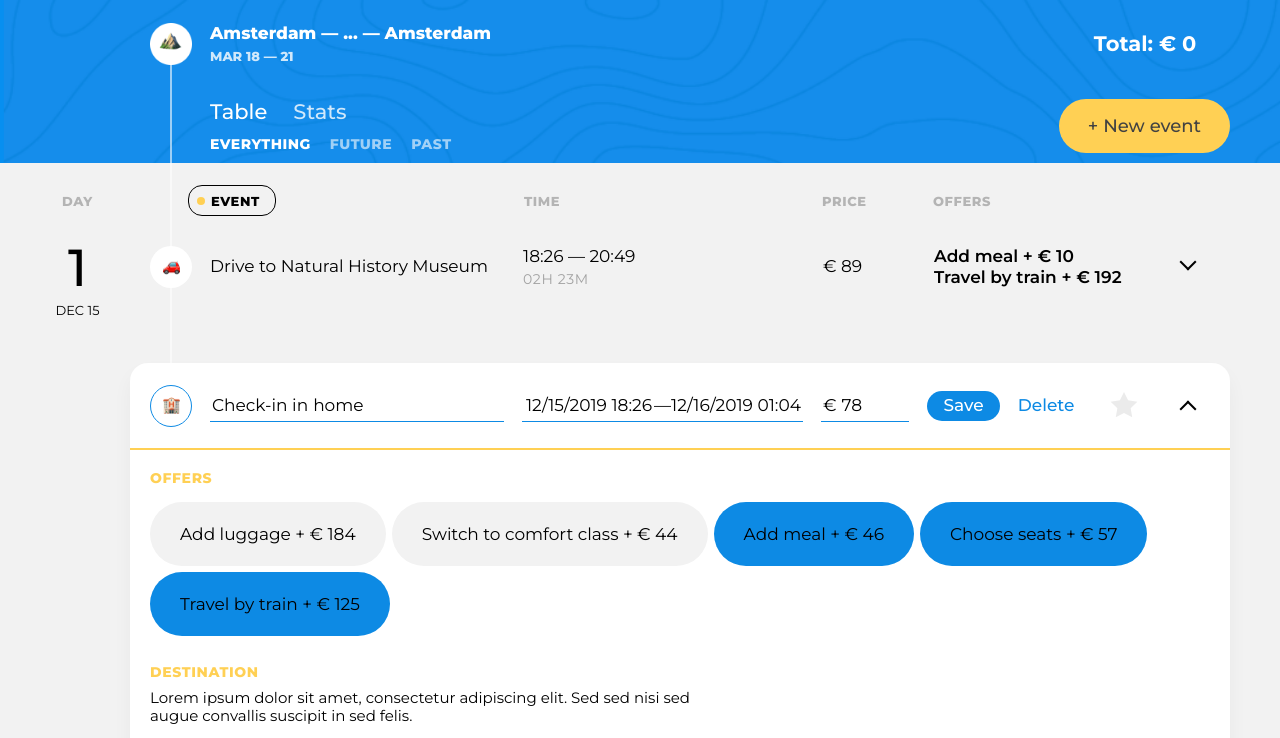
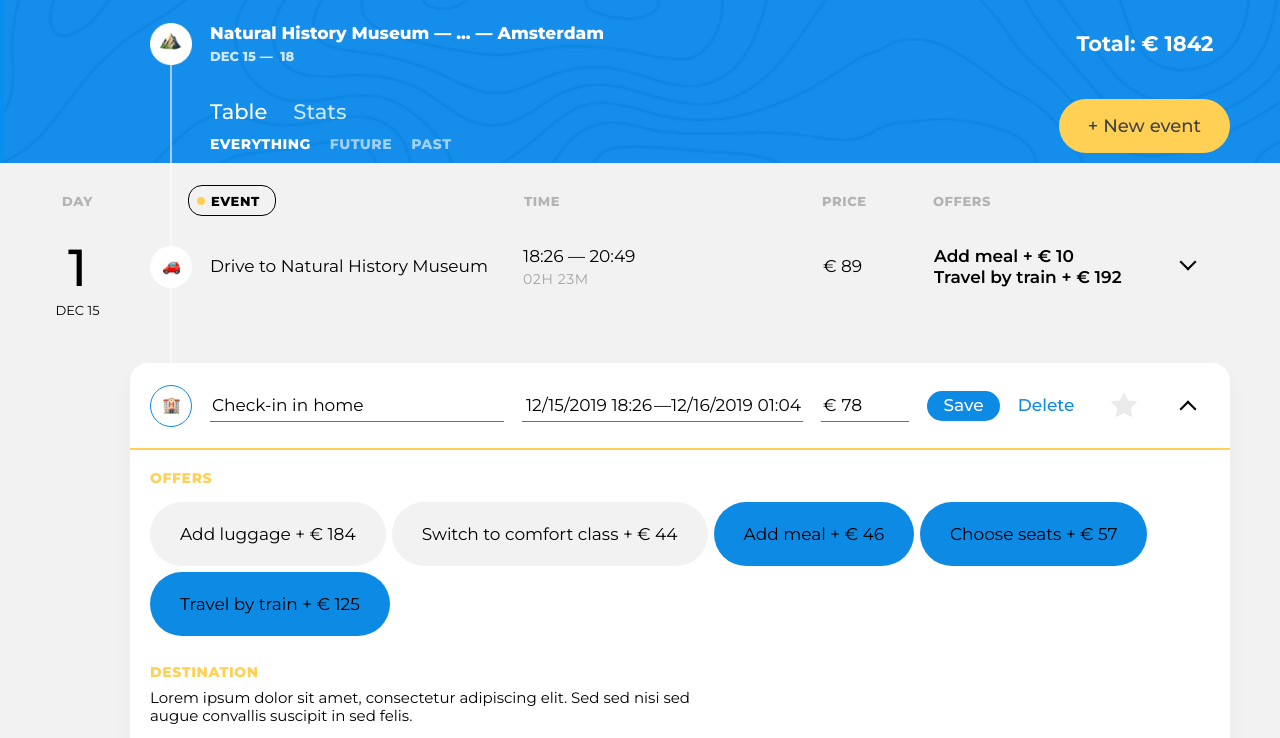
Before and after one commit to yuvasilev/435259-big-trip-10, a website built with webpack: page public/index.html in a window 1280 px wide. Shown: the top 738 px of the page. Built offline with nearby package versions, Linux system fonts and the light colour scheme; grey boxes are pictures that could not be loaded.

Commit message:
7. Личный проект: шаблонизируй это

```diff
--- a/public/index.html
+++ b/public/index.html
@@ -18,10 +18,6 @@
         <div class="trip-main">
           <section class="trip-main__trip-info  trip-info">
             <!-- Маршрут -->
-
-            <p class="trip-info__cost">
-              Total: &euro;&nbsp;<span class="trip-info__cost-value">0</span>
-            </p>
           </section>
 
           <div class="trip-main__trip-controls  trip-controls">
--- a/src/components/filters.js
+++ b/src/components/filters.js
@@ -1,19 +1,17 @@
-export const createFiltersTemplate = () =>
-  `<form class="trip-filters" action="#" method="get">
-    <div class="trip-filters__filter">
-      <input id="filter-everything" class="trip-filters__filter-input  visually-hidden" type="radio" name="trip-filter" value="everything" checked>
-      <label class="trip-filters__filter-label" for="filter-everything">Everything</label>
-    </div>
+export const createFiltersTemplate = (filters) => {
+  const getFiltersMarkup = () =>
+    filters.map((filter, index) =>
+      `<div class="trip-filters__filter">
+        <input id="filter-${filter.type}" class="trip-filters__filter-input  visually-hidden" type="radio" name="trip-filter" value="${filter.type}" ${index === 0 ? `checked` : ``}>
+        <label class="trip-filters__filter-label" for="filter-${filter.type}">${filter.label}</label>
+      </div>`
+    ).join(``);
 
-    <div class="trip-filters__filter">
-      <input id="filter-future" class="trip-filters__filter-input  visually-hidden" type="radio" name="trip-filter" value="future">
-      <label class="trip-filters__filter-label" for="filter-future">Future</label>
-    </div>
+  return (
+    `<form class="trip-filters" action="#" method="get">
+      ${getFiltersMarkup()}
 
-    <div class="trip-filters__filter">
-      <input id="filter-past" class="trip-filters__filter-input  visually-hidden" type="radio" name="trip-filter" value="past">
-      <label class="trip-filters__filter-label" for="filter-past">Past</label>
-    </div>
-
-    <button class="visually-hidden" type="submit">Accept filter</button>
-  </form>`;
+      <button class="visually-hidden" type="submit">Accept filter</button>
+    </form>`
+  );
+};
--- a/src/components/route.js
+++ b/src/components/route.js
@@ -1,6 +1,26 @@
-export const createRouteTemplate = () =>
-  `<div class="trip-info__main">
-      <h1 class="trip-info__title">Amsterdam &mdash; ... &mdash; Amsterdam</h1>
+import {Months} from '../const';
 
-      <p class="trip-info__dates">Mar 18&nbsp;&mdash;&nbsp;21</p>
-    </div>`;
+export const createRouteTemplate = (days) => {
+  const getFirstDestination = () => days[0].events[0].destination;
+  const getLastDestination = () => {
+    const daysLastIndex = days.length - 1;
+    return days[daysLastIndex].events[days[daysLastIndex].events.length - 1].destination;
+  };
+
+  const getDatesString = () => {
+    const firstDateMonth = Months[days[0].date.getMonth()];
+    const firstDateDay = days[0].date.getDate();
+    const lastDateMonth = Months[days[days.length - 1].date.getMonth()];
+    const lastDateDay = days[days.length - 1].date.getDate();
+
+    return `${firstDateMonth} ${firstDateDay}&nbsp;&mdash;&nbsp;${lastDateMonth !== firstDateMonth ? lastDateMonth : ``} ${lastDateDay}`;
+  };
+
+  return (
+    `<div class="trip-info__main">
+      <h1 class="trip-info__title">${getFirstDestination()} &mdash; ... &mdash; ${getLastDestination()}</h1>
+
+      <p class="trip-info__dates">${getDatesString()}</p>
+    </div>`
+  );
+};
--- /dev/null
+++ b/src/components/trip-cost.js
@@ -0,0 +1,20 @@
+export const createTripCostTemplate = (days) => {
+
+  const getTripCost = () => days.reduce((accumulatorDays, currentValueDays) => {
+
+    if (typeof accumulatorDays !== `number`) {
+      accumulatorDays = accumulatorDays.events.reduce((accumulator, currentValue) =>
+        (typeof accumulator === `number` ? accumulator : accumulator.price) + currentValue.price);
+    }
+
+    return accumulatorDays + currentValueDays.events.reduce((accumulator, currentValue) =>
+      (typeof accumulator === `number` ? accumulator : accumulator.price) + currentValue.price);
+
+  });
+
+  return (
+    `<p class="trip-info__cost">
+      Total: &euro;&nbsp;<span class="trip-info__cost-value">${getTripCost()}</span>
+    </p>`
+  );
+};
--- a/src/components/trip-edit.js
+++ b/src/components/trip-edit.js
@@ -4,7 +4,7 @@ export const createTripEditEventTemplate = (point) => {
   const getCitiesOptions = () =>
     Cities.map((city) => `<option value="${city}"></option>`);
 
-  const getFormattedDate = (date) => `${date.toLocaleDateString().replace(/\./gi, '/')}`;
+  const getFormattedDate = (date) => `${date.toLocaleDateString().replace(/\./gi, `/`)}`;
 
   const getFormattedTime = (date) =>
     `${date.getHours() < 10
@@ -14,8 +14,8 @@ export const createTripEditEventTemplate = (point) => {
   const getOffersMarkup = (offers) =>
     offers.map((offer) => (
       `<div class="event__offer-selector">
-        <input class="event__offer-checkbox  visually-hidden" id="event-offer-luggage-1" type="checkbox" name="event-offer-luggage" ${offer.active ? `checked` : ``}>
-        <label class="event__offer-label" for="event-offer-luggage-1">
+        <input class="event__offer-checkbox  visually-hidden" id="event-offer-${offer.type}-1" type="checkbox" name="event-offer-${offer.type}" ${offer.active ? `checked` : ``}>
+        <label class="event__offer-label" for="event-offer-${offer.type}-1">
           <span class="event__offer-title">${offer.title}</span>
           &plus;
           &euro;&nbsp;<span class="event__offer-price">${offer.price}</span>
@@ -89,7 +89,7 @@ export const createTripEditEventTemplate = (point) => {
           <button class="event__save-btn  btn  btn--blue" type="submit">Save</button>
           <button class="event__reset-btn" type="reset">Delete</button>
 
-          <input id="event-favorite-1" class="event__favorite-checkbox  visually-hidden" type="checkbox" name="event-favorite" ${point.isFavorite ? `checked`: ``}>
+          <input id="event-favorite-1" class="event__favorite-checkbox  visually-hidden" type="checkbox" name="event-favorite" ${point.isFavorite ? `checked` : ``}>
           <label class="event__favorite-btn" for="event-favorite-1">
             <span class="visually-hidden">Add to favorite</span>
             <svg class="event__favorite-icon" width="28" height="28" viewBox="0 0 28 28">
@@ -125,5 +125,5 @@ export const createTripEditEventTemplate = (point) => {
         </section>
       </form>
     </li>`
-  )
+  );
 };
--- a/src/components/trip-event.js
+++ b/src/components/trip-event.js
@@ -11,22 +11,28 @@ export const createTripEventTemplate = (point) => {
 
     return `${Math.floor(timeDiffHours) < 10
       ? `0${Math.floor(timeDiffHours)}`
-      : Math.floor(timeDiffHours)}H ${timeDiffMinutes < 10 ? `0${timeDiffMinutes}` : timeDiffMinutes}M`
+      : Math.floor(timeDiffHours)}H ${timeDiffMinutes < 10 ? `0${timeDiffMinutes}` : timeDiffMinutes}M`;
   };
 
   let offersCounter = 0;
   const getOffersMarkup = (offers) => offers.map((offer) => {
-    if (!offer.active) return;
-    if (offersCounter >= 2) return;
+    if (!offer.active) {
+      return;
+    }
 
-    offersCounter ++;
+    if (offersCounter >= 2) {
+      return;
+    }
+
+    offersCounter++;
+    /* eslint-disable-next-line */
     return (`
       <li class="event__offer">
         <span class="event__offer-title">${offer.title}</span>
         &plus;
         &euro;&nbsp;<span class="event__offer-price">${offer.price}</span>
        </li>
-    `)
+    `);
   }).join(``);
 
   return (
@@ -60,5 +66,5 @@ export const createTripEventTemplate = (point) => {
         </button>
       </div>
     </li>`
-  )
+  );
 };
--- a/src/const.js
+++ b/src/const.js
@@ -1,14 +1,14 @@
 export const Types = [
-  { icon: `taxi.png`, name: `taxi`, title: `Taxi to`, label: `Taxi` },
-  { icon: `bus.png`, name: `bus`, title: `Bus to`, label: `Bus` },
-  { icon: `train.png`, name: `train`, title: `Train to`, label: `Train` },
-  { icon: `ship.png`, name: `ship`, title: `Ship to`, label: `Ship` },
-  { icon: `transport.png`, name: `transport`, title: `Transport to`, label: `Transport` },
-  { icon: `drive.png`, name: `drive`, title: `Drive to`, label: `Drive` },
-  { icon: `flight.png`, name: `flight`, title: `Flight to`, label: `Flight` },
-  { icon: `check-in.png`, name: `check-in`, title: `Check-in in`, label: `Check-in` },
-  { icon: `sightseeing.png`, name: `sightseeing`, title: `Sightseeing in`, label: `Sightseeing` },
-  { icon: `restaurant.png`, name: `restaurant`, title: `Eat in`, label: `Restaurant` }
+  {icon: `taxi.png`, name: `taxi`, title: `Taxi to`, label: `Taxi`},
+  {icon: `bus.png`, name: `bus`, title: `Bus to`, label: `Bus`},
+  {icon: `train.png`, name: `train`, title: `Train to`, label: `Train`},
+  {icon: `ship.png`, name: `ship`, title: `Ship to`, label: `Ship`},
+  {icon: `transport.png`, name: `transport`, title: `Transport to`, label: `Transport`},
+  {icon: `drive.png`, name: `drive`, title: `Drive to`, label: `Drive`},
+  {icon: `flight.png`, name: `flight`, title: `Flight to`, label: `Flight`},
+  {icon: `check-in.png`, name: `check-in`, title: `Check-in in`, label: `Check-in`},
+  {icon: `sightseeing.png`, name: `sightseeing`, title: `Sightseeing in`, label: `Sightseeing`},
+  {icon: `restaurant.png`, name: `restaurant`, title: `Eat in`, label: `Restaurant`}
 ];
 
 export const Cities = [
@@ -25,11 +25,11 @@ export const Places = [
 ];
 
 export const Options = [
-  `Add luggage`,
-  `Switch to comfort class`,
-  `Add meal`,
-  `Choose seats`,
-  `Travel by train`
+  {type: `luggage`, label: `Add luggage`},
+  {type: `comfort`, label: `Switch to comfort class`},
+  {type: `meal`, label: `Add meal`},
+  {type: `seats`, label: `Choose seats`},
+  {type: `travel`, label: `Travel by train`}
 ];
 
 export const Description = [
@@ -49,3 +49,9 @@ export const Description = [
 export const Months = [
   `JAN`, `FEB`, `MAR`, `APR`, `MAY`, `JUNE`, `JULY`, `AUG`, `SEPT`, `OCT`, `NOV`, `DEC`
 ];
+
+export const Filters = [
+  {type: `everything`, label: `Everything`},
+  {type: `future`, label: `Future`},
+  {type: `past`, label: `Past`}
+];
--- a/src/main.js
+++ b/src/main.js
@@ -1,4 +1,5 @@
 import {createRouteTemplate} from "./components/route";
+import {createTripCostTemplate} from "./components/trip-cost";
 import {createSiteMenuTemplate} from "./components/site-menu";
 import {createFiltersTemplate} from "./components/filters";
 import {createSortingTemplate} from "./components/sorting";
@@ -6,6 +7,9 @@ import {createTripDaysTemplate} from "./components/trip-days";
 import {createTripDayTemplate} from "./components/trip-day";
 
 import {generateDays} from "./mock/point";
+import {Filters} from "./const";
+
+const days = generateDays(4);
 
 const render = (container, template, place) => {
   container.insertAdjacentHTML(place, template);
@@ -13,12 +17,13 @@ const render = (container, template, place) => {
 
 const tripInfoElement = document.querySelector(`.trip-info`);
 
-render(tripInfoElement, createRouteTemplate(), `afterbegin`);
+render(tripInfoElement, createRouteTemplate(days), `afterbegin`);
+render(tripInfoElement, createTripCostTemplate(days), `beforeend`);
 
 const tripControlsElement = document.querySelector(`.trip-controls`);
 const menuTitleElement = document.querySelector(`.trip-controls > .visually-hidden`);
 
-render(tripControlsElement, createFiltersTemplate(), `beforeend`);
+render(tripControlsElement, createFiltersTemplate(Filters), `beforeend`);
 render(menuTitleElement, createSiteMenuTemplate(), `afterend`);
 
 const tripEventsElement = document.querySelector(`.trip-events`);
@@ -28,8 +33,6 @@ render(tripEventsElement, createTripDaysTemplate(), `beforeend`);
 
 const tripDaysElement = document.querySelector(`.trip-days`);
 
-const days = generateDays(4);
-
 days.map((day, index) =>
   render(tripDaysElement, createTripDayTemplate(day, index + 1), `beforeend`)
 );
--- a/src/mock/point.js
+++ b/src/mock/point.js
@@ -1,4 +1,4 @@
-import {Types, Cities, Places, Options, Description, Months} from "../const";
+import {Types, Cities, Places, Options, Description} from "../const";
 
 const getRandomArrayItem = (array) => {
   const randomIndex = getRandomIntegerNumber(0, array.length);
@@ -7,9 +7,9 @@ const getRandomArrayItem = (array) => {
 };
 
 const getRandomOneOfArrayItem = (firstArray, secondArray) => {
-  return Math.random() > .5
+  return Math.random() > 0.5
     ? getRandomArrayItem(firstArray)
-    : getRandomArrayItem(secondArray)
+    : getRandomArrayItem(secondArray);
 };
 
 const getRandomIntegerNumber = (min, max) => {
@@ -19,8 +19,7 @@ const getRandomIntegerNumber = (min, max) => {
 const getRandomHours = () => {
   const targetDate = new Date();
 
-  targetDate.setHours(targetDate.getHours() + getRandomIntegerNumber(0, 7),
-    targetDate.getMinutes() + getRandomIntegerNumber(0, 60));
+  targetDate.setHours(targetDate.getHours() + getRandomIntegerNumber(0, 7), targetDate.getMinutes() + getRandomIntegerNumber(0, 60));
 
   return targetDate;
 };
@@ -36,13 +35,14 @@ export const generatePoint = () => {
     type: getRandomArrayItem(Types),
     destination: getRandomOneOfArrayItem(Cities, Places),
     time: {
-      from: new Date,
+      from: new Date(),
       to: getRandomHours()
     },
     price: getRandomIntegerNumber(10, 200),
     options: Options.map((option) => ({
-      title: option,
-      active: Math.random() > .5,
+      type: option.type,
+      title: option.label,
+      active: Math.random() > 0.5,
       price: getRandomIntegerNumber(10, 200),
     })),
     description: {
@@ -55,8 +55,8 @@ export const generatePoint = () => {
         `http://picsum.photos/300/150?r=${Math.random()}`
       ]
     },
-    isFavorite: Math.random() > .5
-  }
+    isFavorite: Math.random() > 0.5
+  };
 };
 
 export const generateDay = (count) => {
@@ -67,10 +67,11 @@ export const generateDay = (count) => {
 export const generateDays = (count) => {
   return new Array(count)
     .fill(``).map((day, index) => {
-      const date = new Date;
+      const date = new Date();
       date.setDate(date.getDate() + index);
 
       return {
-        date, events: generateDay(4)}
+        date, events: generateDay(4)
+      };
     });
 };
```
Also changed, not shown: src/components/trip-day.js (+6 -6 lines).
